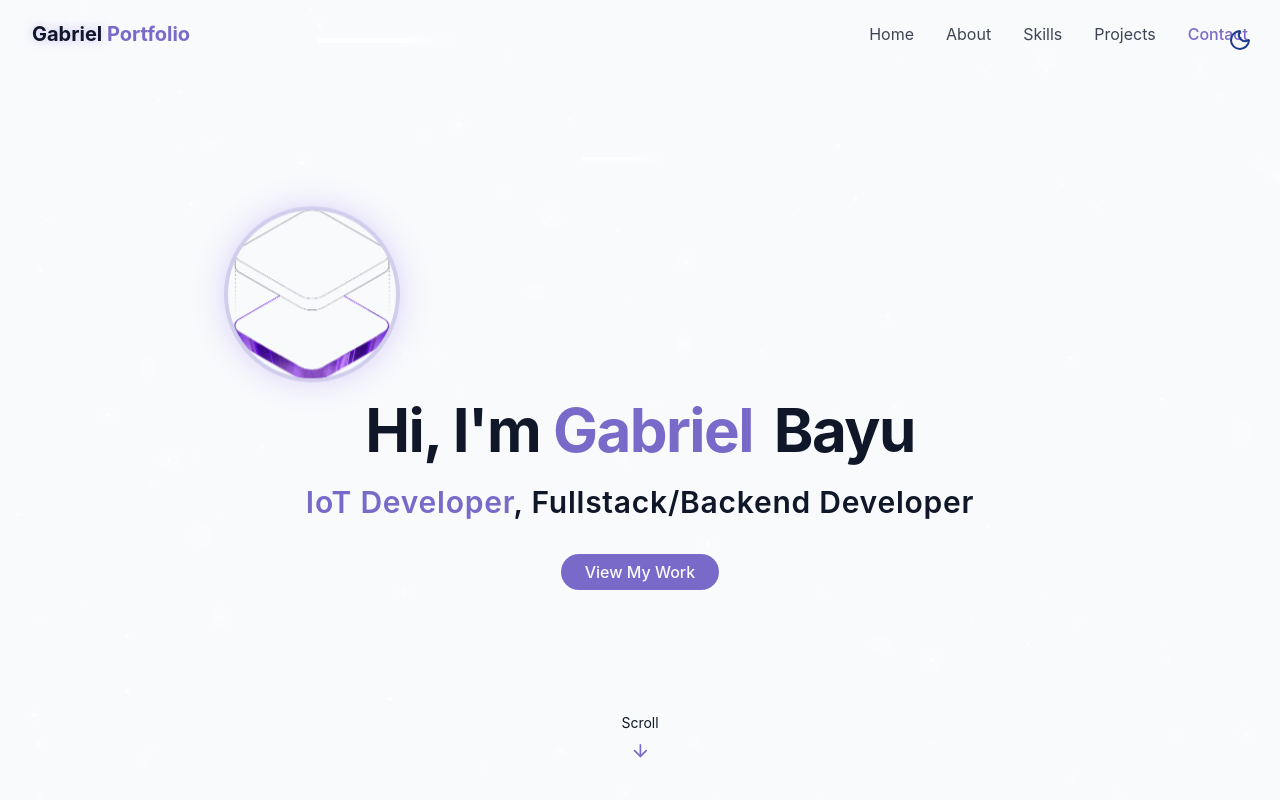
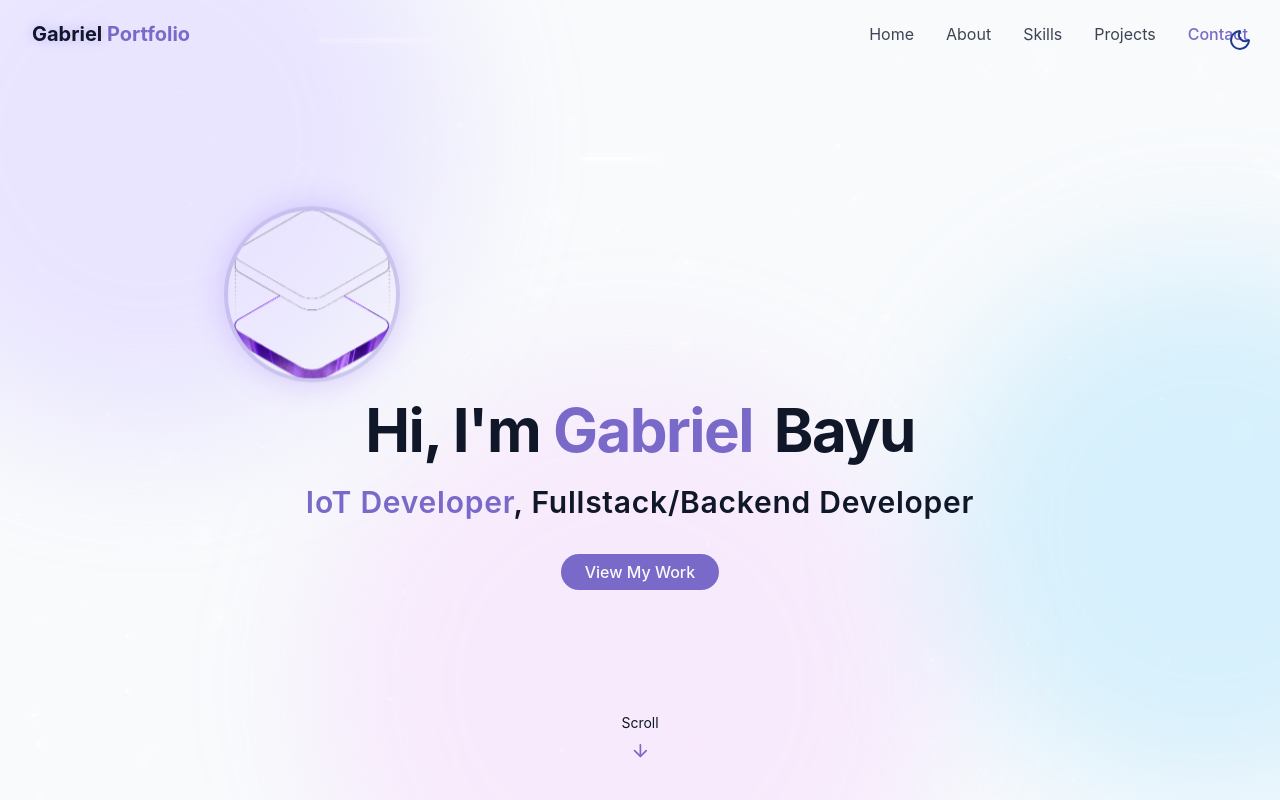
Before and after one commit to Gdankz/Portfolio, a React (Vite) app: page / in a window 1280 px wide. Both pictures are taken after a click on the button "Toggle theme". Shown: the top 800 px of the page. Built offline with nearby package versions, Linux system fonts and the light colour scheme.

Commit message:
feat: add AuroraBackground component with animations to enhance visual effects

```diff
--- /dev/null
+++ b/src/components/AuroraBackground.tsx
@@ -0,0 +1,12 @@
+export const AuroraBackground = () => {
+    return (
+        <div
+            aria-hidden="true"
+            className="fixed inset-0 overflow-hidden pointer-events-none z-0 dark:hidden"
+        >
+            <div className="absolute -top-40 -left-40 w-80 h-80 sm:w-[36rem] sm:h-[36rem] rounded-full bg-violet-300/30 blur-3xl animate-aurora-1" />
+            <div className="absolute top-1/3 -right-48 w-72 h-72 sm:w-[32rem] sm:h-[32rem] rounded-full bg-sky-300/25 blur-3xl animate-aurora-2" />
+            <div className="absolute -bottom-48 left-1/4 w-80 h-80 sm:w-[38rem] sm:h-[38rem] rounded-full bg-fuchsia-300/20 blur-3xl animate-aurora-3" />
+        </div>
+    )
+}
--- a/src/index.css
+++ b/src/index.css
@@ -1,4 +1,6 @@
 @import "tailwindcss";
+
+@custom-variant dark (&:where(.dark, .dark *));
 
 @theme {
   --color-border: hsl(var(--border));
@@ -18,6 +20,9 @@
   --animate-fade-in-delay-3: fade-in 0.7s ease-out 0.6s forwards;
   --animate-fade-in-delay-4: fade-in 0.7s ease-out 0.8s forwards;
   --animate-meteor: meteor 5s linear infinite;
+  --animate-aurora-1: aurora-1 18s ease-in-out infinite alternate;
+  --animate-aurora-2: aurora-2 24s ease-in-out infinite alternate;
+  --animate-aurora-3: aurora-3 30s ease-in-out infinite alternate;
 
   @keyframes float {
 
@@ -68,6 +73,42 @@
     100% {
       transform: rotate(215deg) translateX(-500px);
       opacity: 0;
+    }
+  }
+
+  @keyframes aurora-1 {
+
+    0%,
+    100% {
+      transform: translate(0, 0) scale(1);
+    }
+
+    50% {
+      transform: translate(8vw, 6vh) scale(1.15);
+    }
+  }
+
+  @keyframes aurora-2 {
+
+    0%,
+    100% {
+      transform: translate(0, 0) scale(1.05);
+    }
+
+    50% {
+      transform: translate(-6vw, 8vh) scale(0.95);
+    }
+  }
+
+  @keyframes aurora-3 {
+
+    0%,
+    100% {
+      transform: translate(0, 0) scale(1);
+    }
+
+    50% {
+      transform: translate(5vw, -7vh) scale(1.1);
     }
   }
 }
@@ -204,4 +245,10 @@
     transform: none;
     transition: none;
   }
+
+  .animate-aurora-1,
+  .animate-aurora-2,
+  .animate-aurora-3 {
+    animation: none;
+  }
 }
--- a/src/pages/Home.tsx
+++ b/src/pages/Home.tsx
@@ -1,5 +1,6 @@
 import { ThemeToggle } from "../components/ThemeToggle"
 import { StarBackground } from "../components/StarBackground"
+import { AuroraBackground } from "../components/AuroraBackground"
 import { Navbar } from "../components/Navbar"
 import { HeroSection } from "../components/HeroSection"
 import { AboutMe } from "../components/AboutMe"
@@ -19,6 +20,7 @@ export const Home = () => {
 
             {/* Background Effects*/}
             <StarBackground />
+            <AuroraBackground />
 
 
             {/* Navbar */}
```
